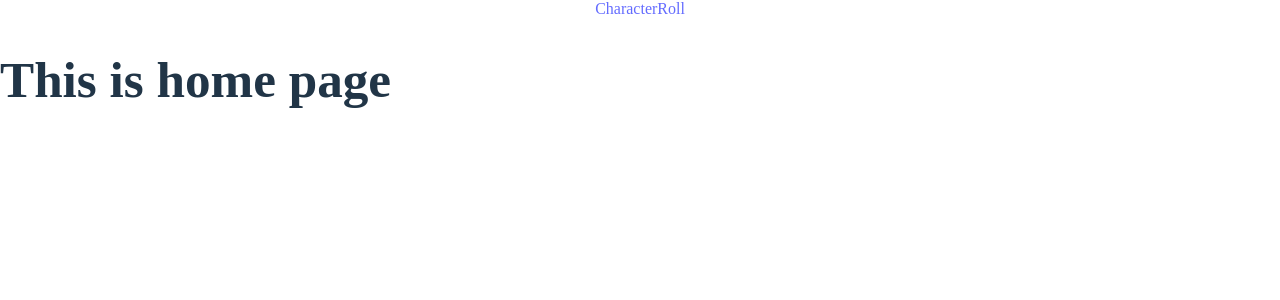
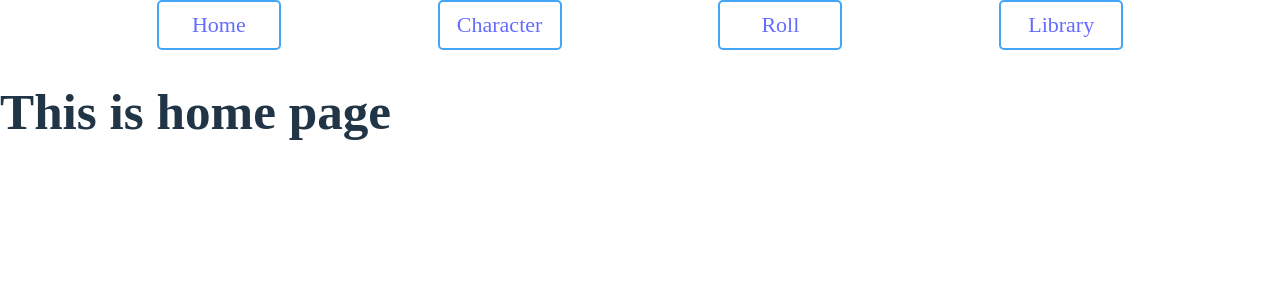
Before and after one commit to Carl12138C/DNDTracker, a React (Vite) app: page / in a window 1280 px wide. Shown: the top 300 px of the page. Built offline with nearby package versions, Linux system fonts and the light colour scheme.

Commit message:
navbar stuff

```diff
--- a/src/components/Error.jsx
+++ b/src/components/Error.jsx
@@ -3,6 +3,7 @@ export default function Error() {
     return (
         <div>
             <h1>Ayo home boi you came to the wrong house fool</h1>
+            {/* <img src ="https://variety.com/wp-content/uploads/2021/07/Rick-Astley-Never-Gonna-Give-You-Up.png?w=1000&h=563&crop=1"></img> */}
         </div>
     )
 }
--- /dev/null
+++ b/src/components/Libary.jsx
@@ -0,0 +1,3 @@
+export default function Library() {
+    return (<span>This is the library page</span>);
+}
--- /dev/null
+++ b/src/components/Navbar.css
@@ -0,0 +1,20 @@
+
+span {
+    font-size: 22px;
+}
+
+.navbar-group {
+  text-align: center;
+  display: flex;
+  justify-content: space-evenly;
+}
+
+.link-border {
+  display: inline-block;
+  border-style: solid;
+  border-color: rgb(66, 165, 245);
+  border-width: 2px;
+  border-radius: 5px;
+  padding: 10px;
+  width: 100px;
+}
--- a/src/components/Navbar.jsx
+++ b/src/components/Navbar.jsx
@@ -1,21 +1,33 @@
-import Button from '@mui/material/Button';
-import { ButtonGroup } from '@mui/material';
-import { Link } from 'react-router-dom';
+import Button from "@mui/material/Button";
+import { ButtonGroup } from "@mui/material";
+import { Link } from "react-router-dom";
+import "./Navbar.css";
+import { fontSize } from "@mui/system";
 
-export default function Navbar(){
+export default function Navbar() {
   return (
-        <div class="navbar-group">
-            <div class="link-border">
-                 <Link to= "/character">
+    <div className="navbar-group">
+      <div className="link-border">
+        <Link to="">
+            <span>Home</span>
+        </Link>
+      </div>
+      <div className="link-border">
+        <Link to="/character">
           <span>Character</span>
         </Link>
-
       </div>
-            <div class="link-border">
-                <Link to= "/roll">
+      <div className="link-border">
+        <Link to="/roll">
           <span>Roll</span>
         </Link>
       </div>
+      <div className="link-border">
+        <Link to="/library">
+            <span>Library</span>
+        </Link>
       </div>
-    )
+
+    </div>
+  );
 }
--- a/src/index.css
+++ b/src/index.css
@@ -44,14 +44,6 @@ button:focus-visible {
   outline: 4px auto -webkit-focus-ring-color;
 }
 
-.navbar-group {
-  text-align: center;
-}
-
-.link-border {
-  display: inline-block;
-  border-color: rgba(59, 74, 89, 0.2);
-}
 
 @media (prefers-color-scheme: light) {
   :root {
--- a/src/main.jsx
+++ b/src/main.jsx
@@ -7,6 +7,7 @@ import Character from './components/Character'
 import Roll from './components/Roll'
 import Home from './components/Home'
 import Error from './components/Error'
+import Library from './components/Libary'
 
 const router = createBrowserRouter([
   {
@@ -22,7 +23,10 @@ const router = createBrowserRouter([
         path: "character",
         element: <Character/>
       },
-
+      {
+        path: "library",
+        element: <Library/>
+      },
       {
         index: true,
         element: <Home/>
```
Lines whose indentation alone changed are shown as unchanged.
